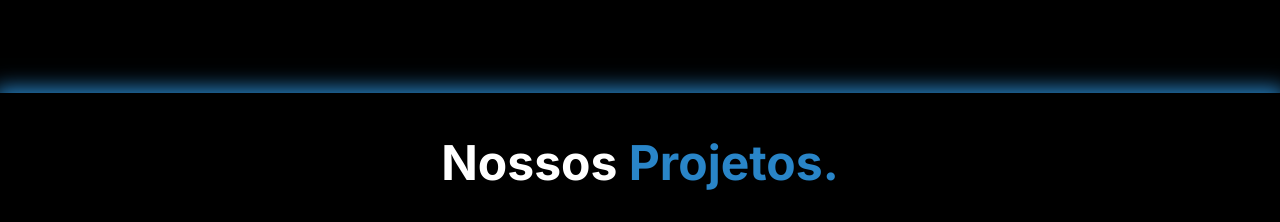
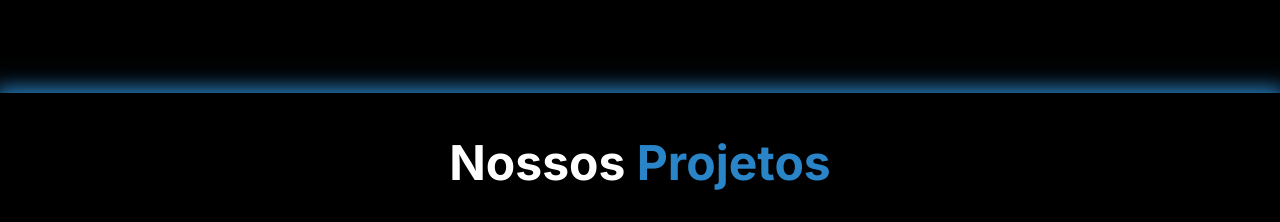
Before and after one commit to SrTinny/devhub, a React (Vite) app: page / in a window 1280 px wide. Shown: the part 1320-1542 px from the top of the page. Built offline with nearby package versions, Linux system fonts and the light colour scheme.

Commit message:
style: removendo ponto desnecessario

```diff
--- a/src/components/Carousel/Carousel.tsx
+++ b/src/components/Carousel/Carousel.tsx
@@ -119,7 +119,7 @@ export default function CarrosselProjetos() {
       onMouseLeave={() => setIsPaused(false)}
     >
       <h2 className={styles.titulo}>
-        Nossos <span>Projetos.</span>
+        Nossos <span>Projetos</span>
       </h2>
 
       <div className={styles.interface}>
```
